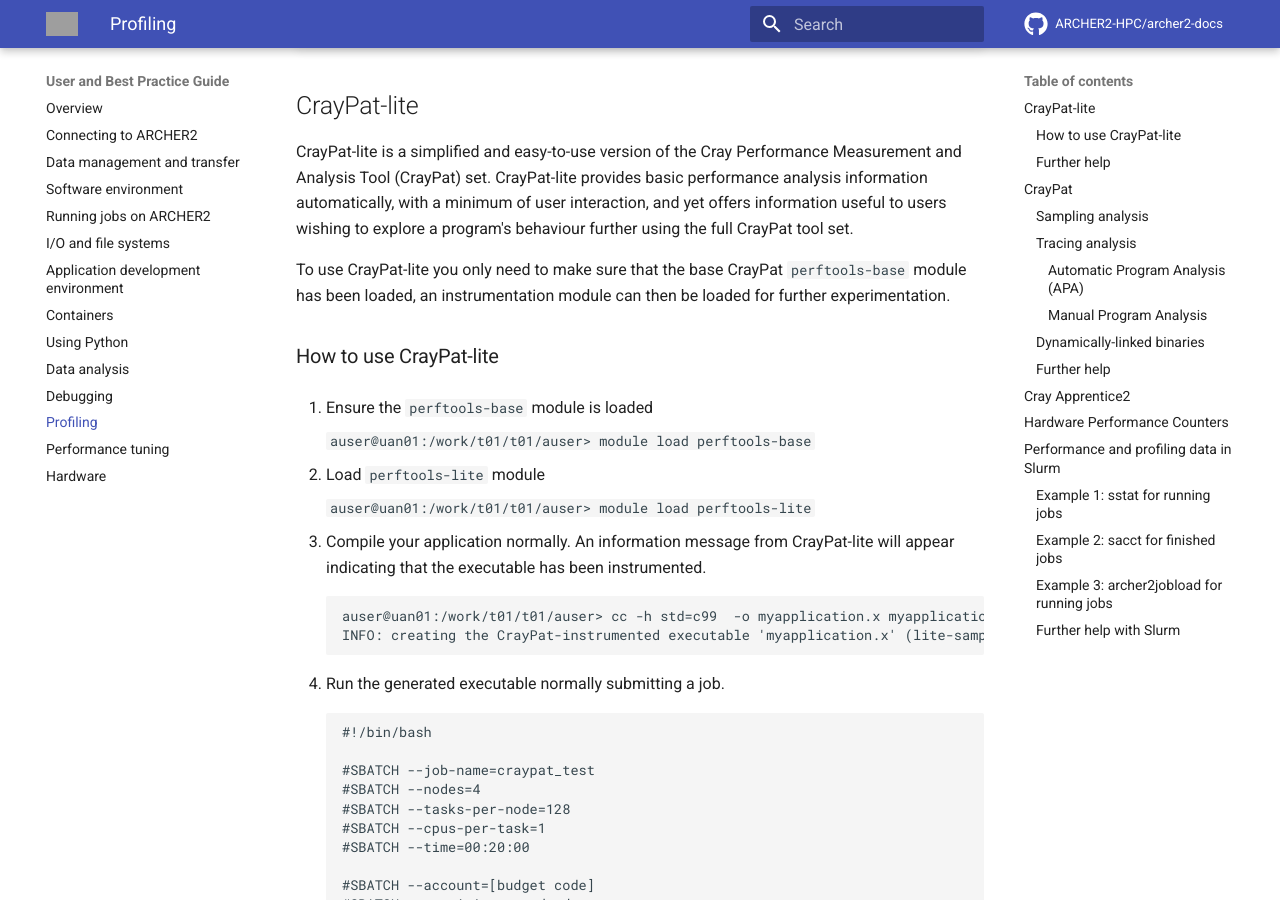
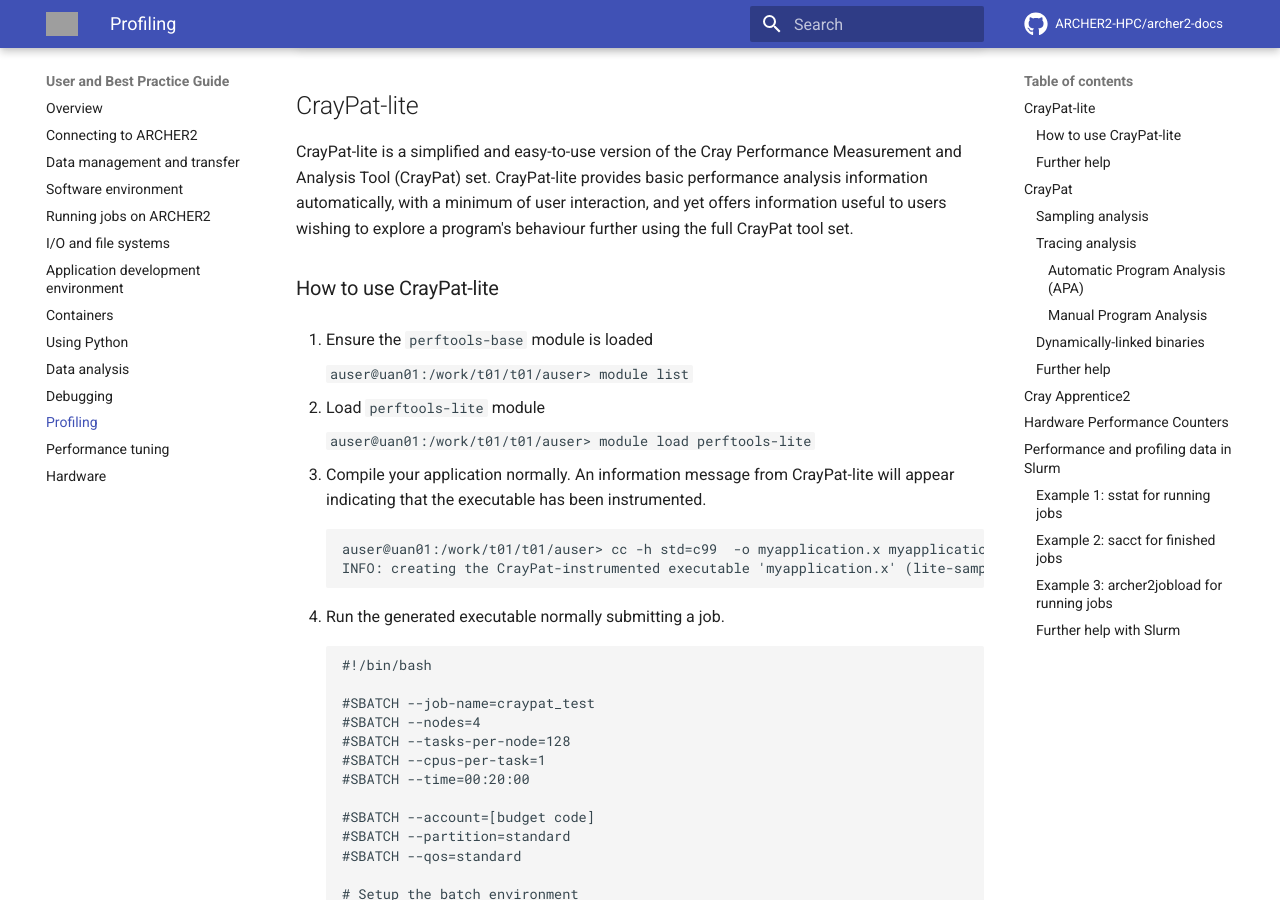
Before and after one commit to ARCHER2-HPC/archer2-docs, an MkDocs documentation site: the page built from docs/user-guide/profile.md, in a window 1280 px wide and 900 px high, scrolled down 360 px. Built offline with MkDocs 1.6.1 and Material for MkDocs 9.7.7, drawn with Linux system fonts in a browser that asks for light colours; comment, search, counter and statistics services are not loaded; some of the changed text lies outside the part shown; grey boxes are pictures that could not be loaded.

Commit message:
Remove incorrect perftools-lite statement

```diff
--- a/docs/user-guide/profile.md
+++ b/docs/user-guide/profile.md
@@ -17,15 +17,11 @@
 wishing to explore a program's behaviour further using the full CrayPat
 tool set.
 
-To use CrayPat-lite you only need to make sure that the base CrayPat
-`perftools-base` module has been loaded, an instrumentation module can
-then be loaded for further experimentation.
-
 ### How to use CrayPat-lite
 
 1.  Ensure the `perftools-base` module is loaded
 
-    `auser@uan01:/work/t01/t01/auser> module load perftools-base`
+    `auser@uan01:/work/t01/t01/auser> module list`
 
 2.  Load `perftools-lite` module
 
@@ -98,7 +94,7 @@
 
 1.  Ensure the `perftools-base` module is loaded
 
-    `module load perftools-base`
+    `module list`
 
 2.  Load `perftools` module
 
```
